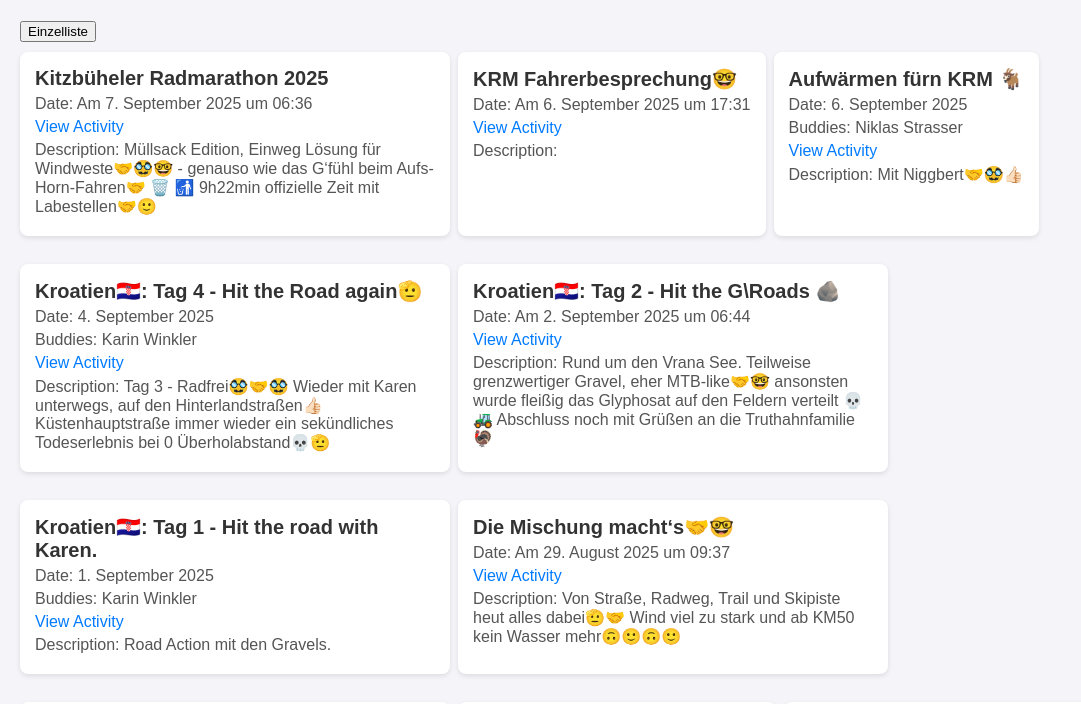
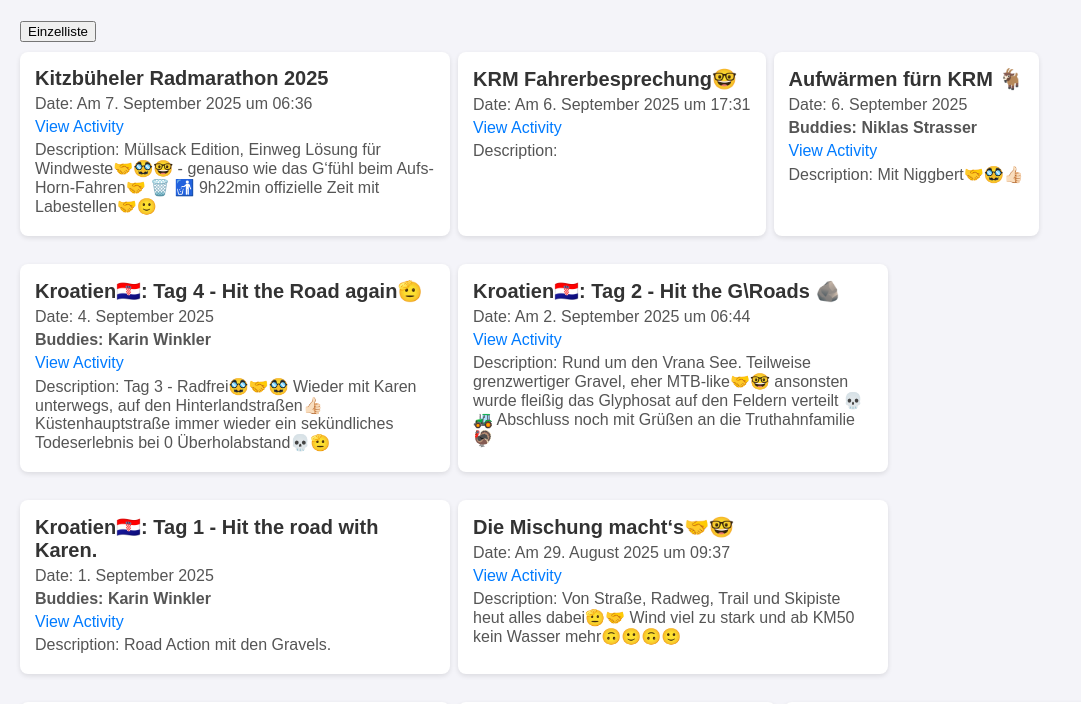
Before and after one commit to StrasserNiklas/StrasserNiklas.github.io, a plain HTML site: page index.html in a window 1280 px wide. Shown: the part 79-783 px from the top of the page, without its empty margins (0-1081 px from the left). Drawn offline with Linux system fonts and the light colour scheme.

Commit message:
Update style.css

```diff
--- a/style.css
+++ b/style.css
@@ -20,6 +20,10 @@ h1 {
     display: flex;
     flex-wrap: wrap;
     gap: 0.5rem;
+}
+
+.buddies {
+    font-weight: bold;
 }
 
 .activity-item {
```
